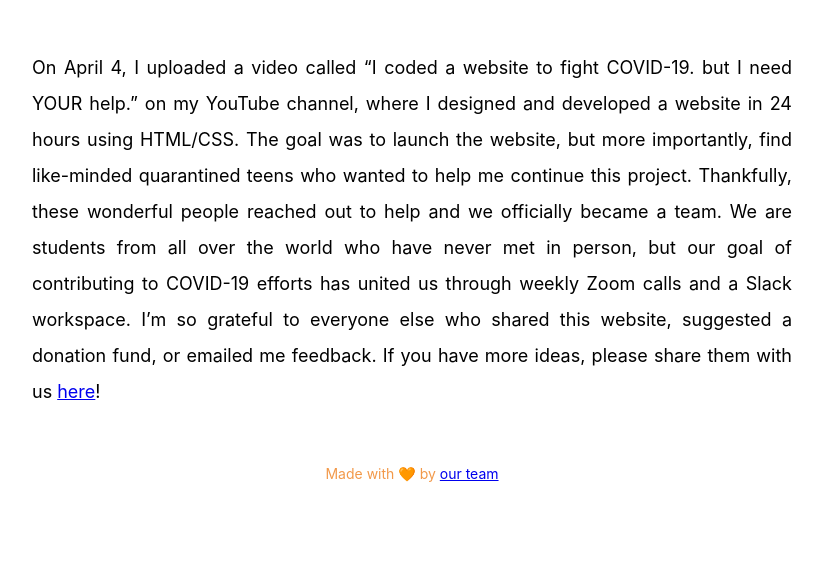
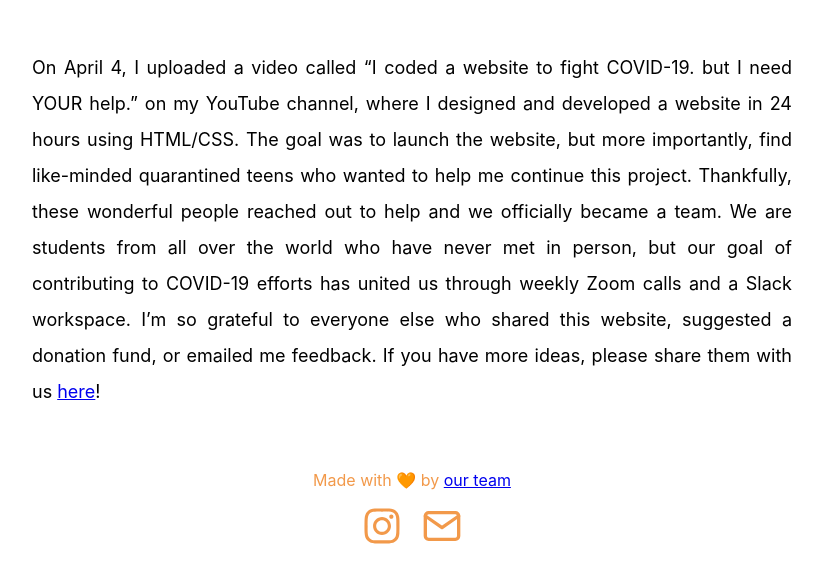
Before and after one commit to donatecovid19/website, a React (Create React App) app: page /about in a window 1280 px wide. Shown: the part 3197-3767 px from the top of the page, without its empty margins (228-1051 px from the left). Before the commit the page ends 3694 px from the top, so only its background shows below. Built offline with nearby package versions, Linux system fonts and the light colour scheme; no server answers; grey boxes are pictures that could not be loaded.

Commit message:
Added IG/email button to the footer

```diff
--- a/public/css/theme.css
+++ b/public/css/theme.css
@@ -96,10 +96,22 @@ img {
 /* footer */
 
 footer {
-  font-size: 14px;
+  font-size: 16px;
   text-align: center;
   color: #f2994a;
-  padding: 15px;
+  padding: 20px;
+}
+
+footer .socials a {
+  margin: 16px 10px 0 10px;
+  display: inline-block;
+  text-decoration: none;
+  color: #f2994a;
+  transition: 0.4s;
+}
+
+footer .socials a:hover {
+  transform: scale(1.3);
 }
 
 /*mobile styling */
--- a/src/components/Footer.jsx
+++ b/src/components/Footer.jsx
@@ -1,11 +1,12 @@
 import React from "react";
 import { Link, withRouter } from "react-router-dom";
+import { FaInstagram } from "react-icons/fa";
+import { FiMail } from "react-icons/fi";
 
 function Footer() {
-
   const goToTop = () => {
-    window.location.href = "#top"
-  }
+    window.location.href = "#top";
+  };
 
   return (
     <div className="footer">
@@ -15,9 +16,25 @@ function Footer() {
           &#129505;
         </span>{" "}
         by{" "}
-        <Link className="nav-link" to="/about" onClick = {goToTop}>
+        <Link className="nav-link" to="/about" onClick={goToTop}>
           our team
         </Link>
+        <div className="socials">
+          <a
+            href="https://www.instagram.com/donatecovid/"
+            target="_blank"
+            rel="noreferrer noopener"
+          >
+            <FaInstagram size="2.5em" />
+          </a>
+          <a
+            href="mailto:donatecovid19team@gmail.com"
+            target="_blank"
+            rel="noreferrer noopener"
+          >
+            <FiMail size="2.5em" />
+          </a>
+        </div>
       </footer>
     </div>
   );
```
